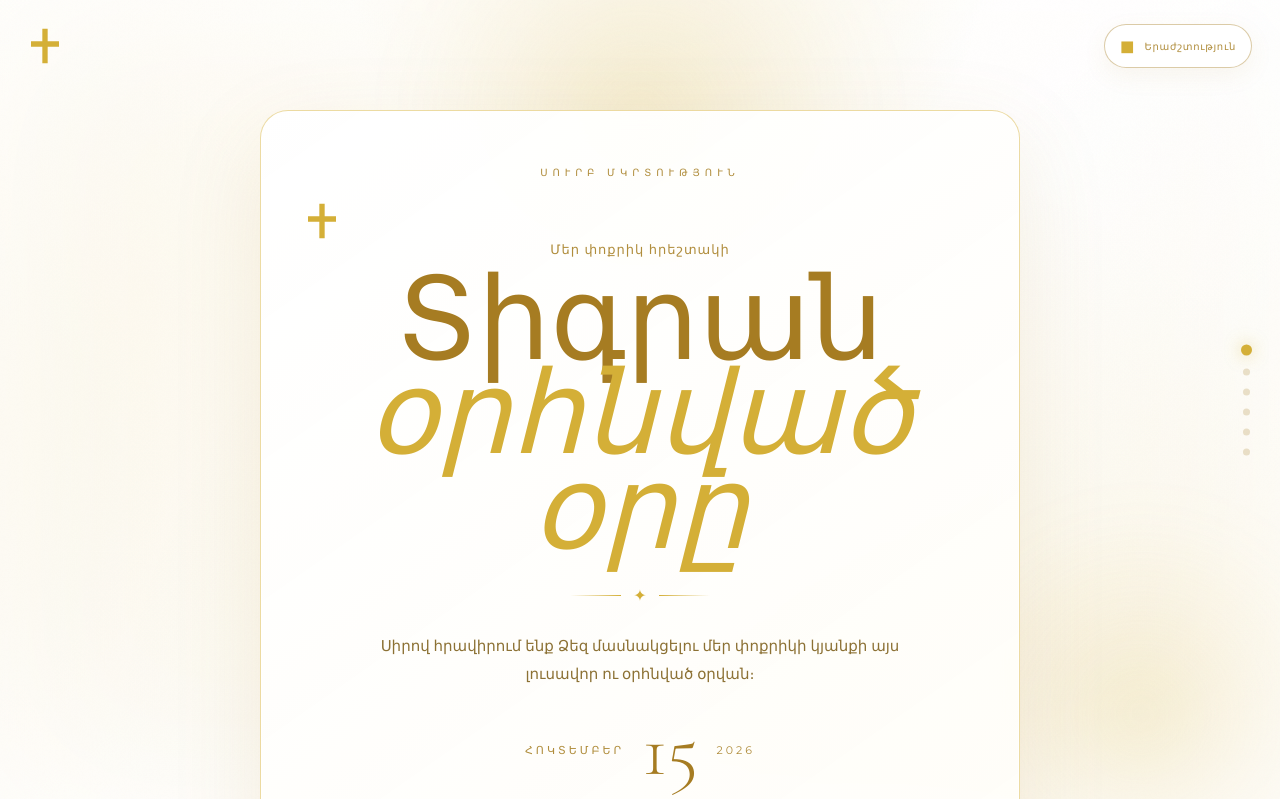
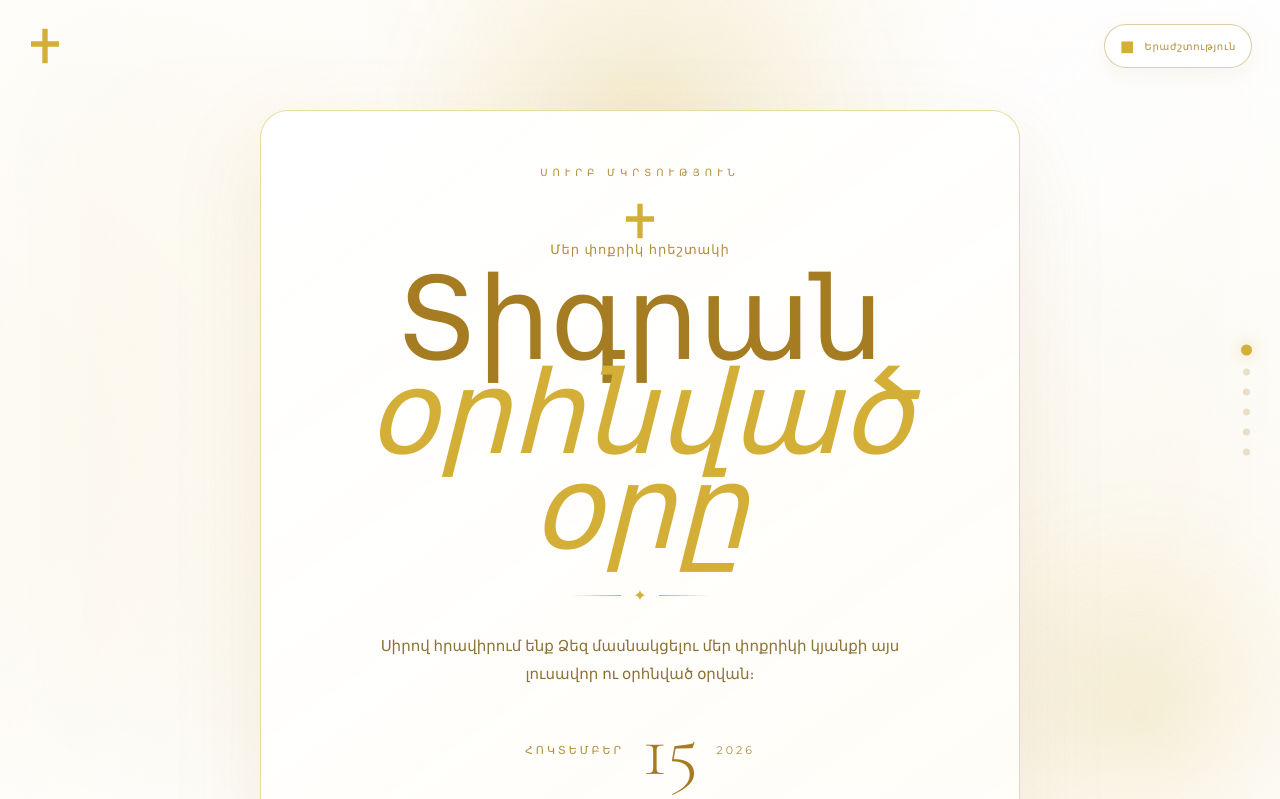
Before and after one commit to andranikgithub/wedding_invitation_Tigran_1, a Flask app: page / in a window 1280 px wide. Shown: the top 799 px of the page. Run offline with Flask 3, Linux system fonts and the light colour scheme.

Commit message:
Update style.css

```diff
--- a/static/style.css
+++ b/static/style.css
@@ -516,7 +516,7 @@ body {
 }
 
 .cross-symbol {
-    width: 34px;
+    width: 100%;
     height: 40px;
     color: #d4af37;
     display: flex;
```
